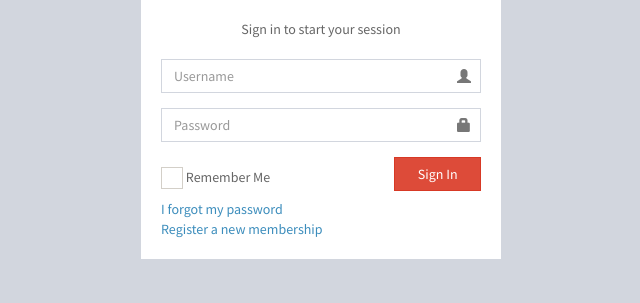
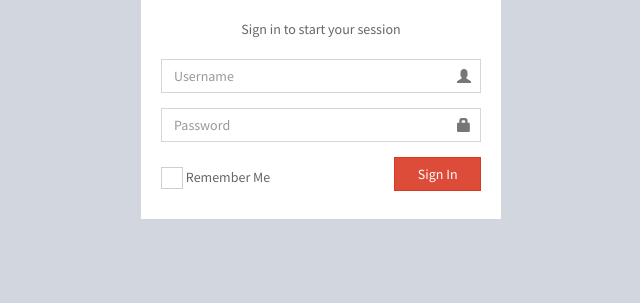
Before and after one commit to kanok010/tourist-app, a PHP site: page /tourist_ci/login in a window 1280 px wide. Shown: the part 166-469 px from the top of the page, without its empty margins (319-959 px from the left). Run offline with PHP 8.4, Linux system fonts and the light colour scheme; some libraries are stand-ins or nearby versions.

Commit message:
hide link

```diff
--- a/application/views/layouts/login.php
+++ b/application/views/layouts/login.php
@@ -61,8 +61,8 @@
 
 
 
-    <a href="#">I forgot my password</a><br>
-    <a href="register.html" class="text-center">Register a new membership</a>
+    <!--<a href="#">I forgot my password</a><br>
+    <a href="register.html" class="text-center">Register a new membership</a>-->
 
   </div>
   <!-- /.login-box-body -->
```
